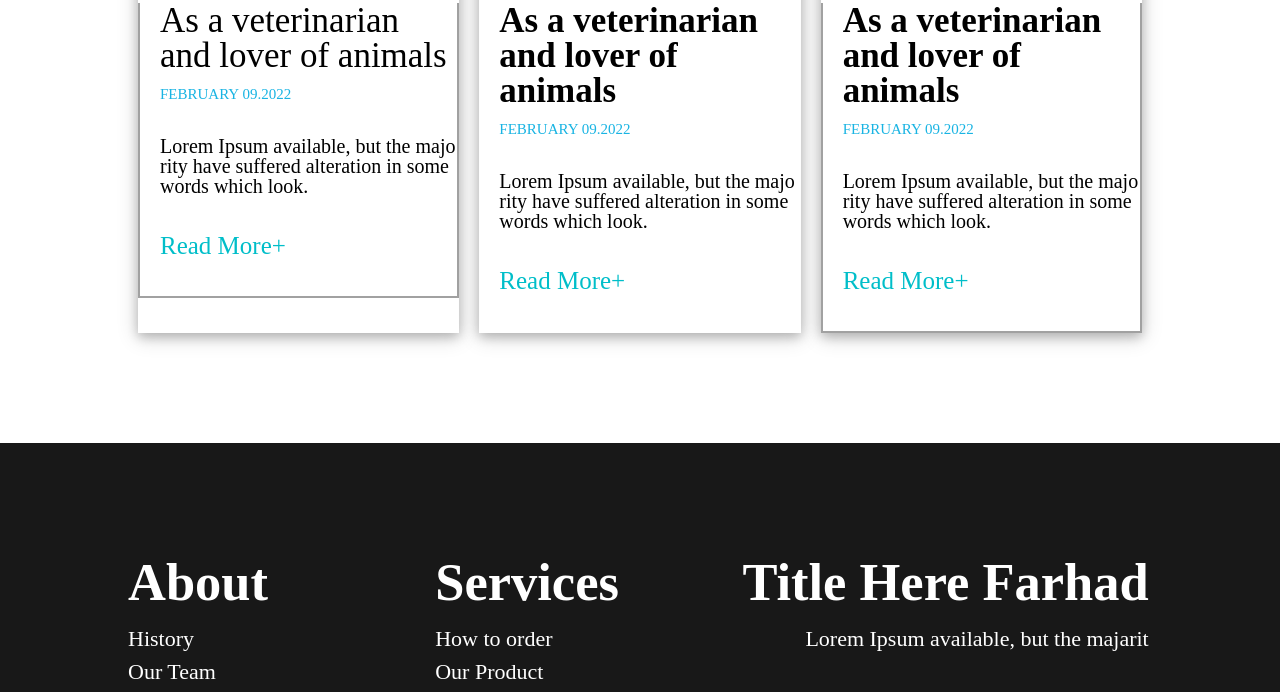
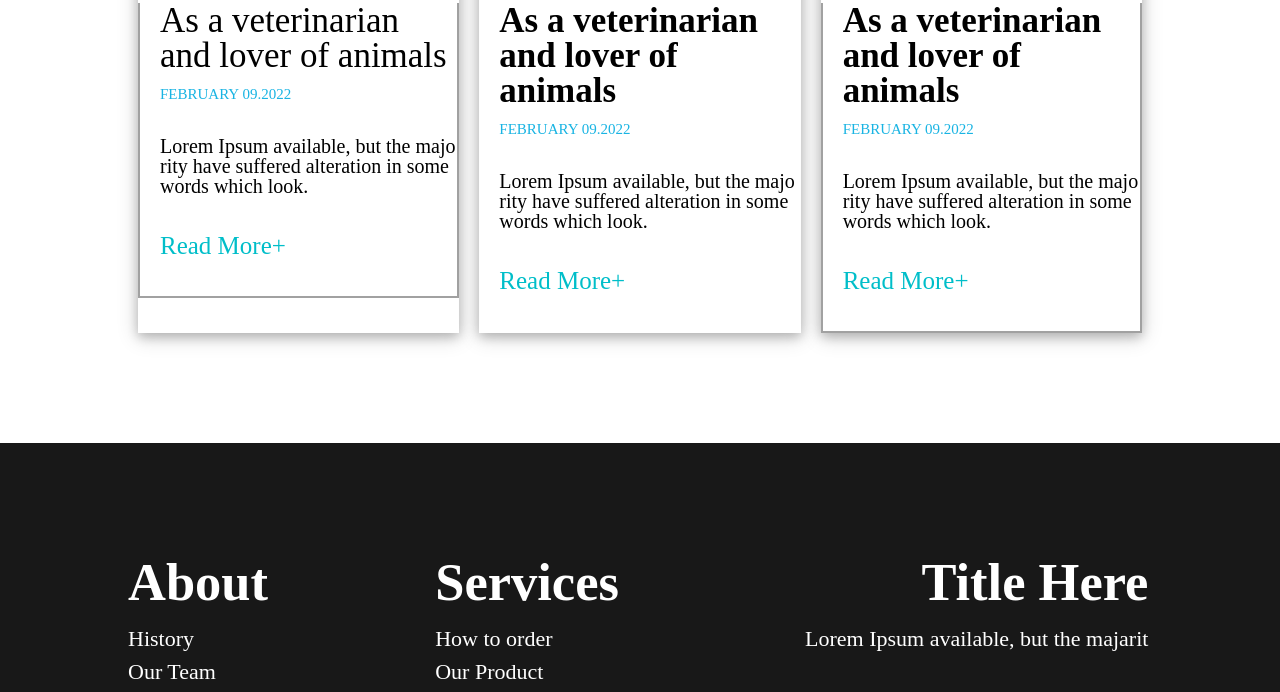
Before and after one commit to Freelancher-Farhad/project02, a plain HTML site: page index.html in a window 1280 px wide. Shown: the part 6198-6890 px from the top of the page. Drawn offline with Linux system fonts and the light colour scheme.

Commit message:
version03

```diff
--- a/index.html
+++ b/index.html
@@ -308,7 +308,7 @@
              </div>
             </div>
             <div class="footer">
-                <h2>Title Here Farhad</h2>
+                <h2>Title Here </h2>
                 <p>Lorem Ipsum available, but the majarit</p>
                 <input type="search">
                 <a href="#"><img src="img/footer icon.png"></i></a>
```
